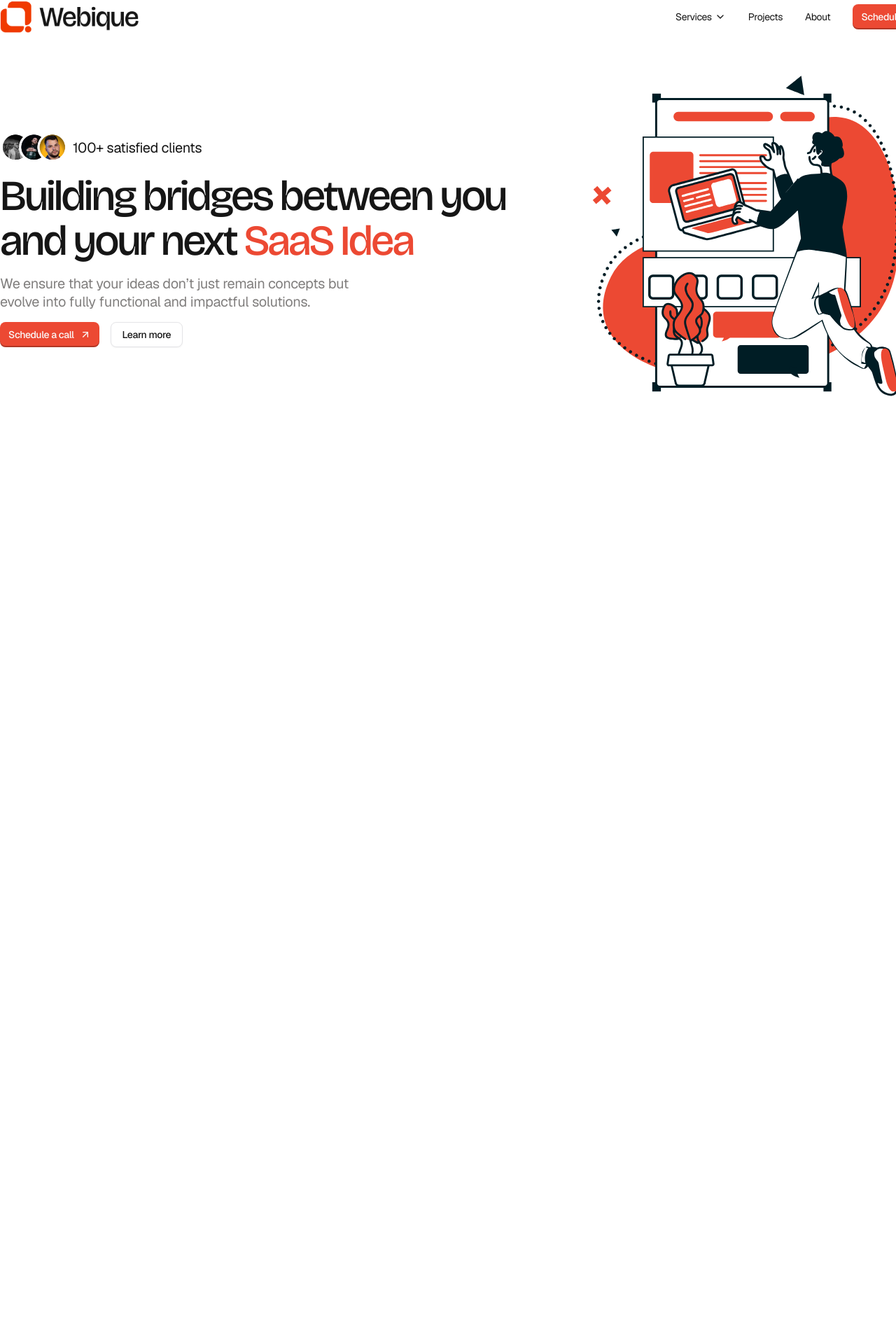
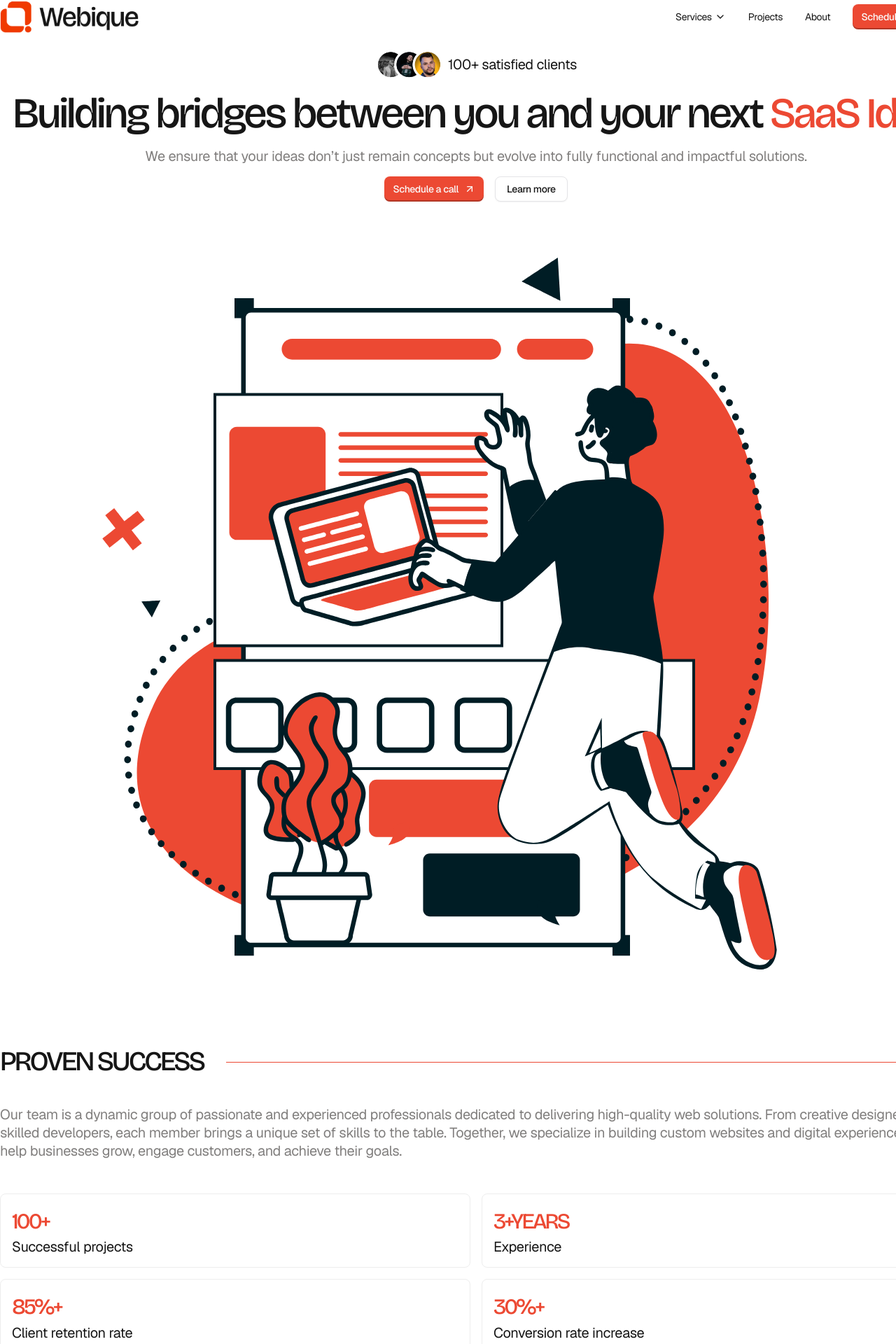
Before and after one commit to Webique-Agency/webique-portfolio, a Next.js app: page / in a window 1280 px wide. Shown: the part 22-1942 px from the top of the page at 70% size. Before the commit the page ends 800 px from the top, so only its background shows below. Built offline with nearby package versions, Linux system fonts and the light colour scheme.

Commit message:
Hero section and Success section
Added the success section and fixed the hero section. Removed Tailwind from classes and set the SCSS

```diff
--- a/app/(homepage)/components/HeroSection.tsx
+++ /dev/null
@@ -1,35 +0,0 @@
-import React from 'react';
-import HeroAnimation from "@/app/(homepage)/components/hero-animation/HeroAnimation";
-import {Button} from "@/components/ui/button";
-import {ArrowUpRight} from "lucide-react";
-
-export default function HeroSection() {
-    return (
-        <div className="flex flex-row items-center justify-between">
-            <div className="flex flex-col gap-4 items-start justify-start flex-3">
-                <div className="flex flex-row gap-2 items-center justify-start w-full">
-                    <img className="w-24" src="client-bubbles.png" alt="Clients"/>
-                    <h6>100+ satisfied clients</h6>
-                </div>
-                <div className="flex flex-col gap-4">
-                    <h1 className="leading-16">Building bridges between you and your next <span
-                        className="primary-color">SaaS Idea</span></h1>
-                    <h6 className="light-text w-8/12">We ensure that your ideas don’t just remain concepts but evolve
-                        into fully functional and impactful solutions.</h6>
-                    <div className="inline-flex flex-row gap-4">
-                        <Button>
-                            Schedule a call
-                            <ArrowUpRight/>
-                        </Button>
-                        <Button variant={"outline"}>
-                            Learn more
-                        </Button>
-                    </div>
-                </div>
-            </div>
-            <div className="animation flex-2">
-                <HeroAnimation/>
-            </div>
-        </div>
-    );
-}
--- /dev/null
+++ b/app/(homepage)/components/hero-section/HeroSection.styles.scss
@@ -0,0 +1,82 @@
+@use "../../../common";
+
+.hero-section-wrapper {
+  display: flex;
+  flex-direction: row;
+  align-items: center;
+  justify-content: center;
+
+  @media (max-width: 1280px) {
+    flex-direction: column;
+  }
+
+  .content {
+    display: flex;
+    flex-direction: column;
+    gap: 1rem;
+    align-items: flex-start;
+    justify-content: flex-start;
+    flex: 3;
+
+    @media (max-width: 1280px) {
+      align-items: center;
+    }
+
+    .client-info {
+      display: flex;
+      flex-direction: row;
+      gap: 0.5rem;
+      align-items: center;
+      justify-content: flex-start;
+      width: 100%;
+
+      @media (max-width: 1280px) {
+        justify-content: center;
+      }
+    }
+
+    .client-image {
+      width: 6rem;
+    }
+
+    .text-content {
+      display: flex;
+      flex-direction: column;
+      gap: 1rem;
+      align-items: flex-start;
+      justify-content: flex-start;
+
+      @media (max-width: 1280px) {
+        align-items: center;
+        text-align: center;
+      }
+
+      h1 {
+        line-height: 4rem;
+      }
+    }
+
+    .primary {
+      color: common.$primary-color;
+    }
+
+    .description {
+      color: common.$light-text;
+      //width: 66.6667%;
+
+      @media (max-width: 1280px) {
+        //width: 83.3333%;
+      }
+    }
+
+    .buttons-wrapper {
+      display: inline-flex;
+      flex-direction: row;
+      gap: 1rem;
+    }
+  }
+
+  .animation {
+    flex: 2;
+  }
+}
--- /dev/null
+++ b/app/(homepage)/components/hero-section/HeroSection.tsx
@@ -0,0 +1,36 @@
+import React from 'react';
+import HeroAnimation from "@/app/(homepage)/components/hero-animation/HeroAnimation";
+import {Button} from "@/components/ui/button";
+import {ArrowUpRight} from "lucide-react";
+import "./HeroSection.styles.scss"
+import Image from "next/image";
+
+export default function HeroSection() {
+    return (
+        <section className="hero-section-wrapper">
+            <div className="content">
+                <div className="client-info">
+                    <Image width={250} height={250} className="client-image" src="client-bubbles.png" alt="Clients"/>
+                    <h6>100+ satisfied clients</h6>
+                </div>
+                <div className="text-content">
+                    <h1>Building bridges between you and your next <span className="primary">SaaS Idea</span></h1>
+                    <h6 className="description">We ensure that your ideas don’t just remain concepts but evolve into
+                        fully functional and impactful solutions.</h6>
+                    <div className="buttons-wrapper">
+                        <Button>
+                            Schedule a call
+                            <ArrowUpRight/>
+                        </Button>
+                        <Button variant={"outline"}>
+                            Learn more
+                        </Button>
+                    </div>
+                </div>
+            </div>
+            <div className="animation">
+                <HeroAnimation/>
+            </div>
+        </section>
+    );
+}
--- /dev/null
+++ b/app/(homepage)/components/success-section/SuccessSection.style.scss
@@ -0,0 +1,37 @@
+@use "../../../common";
+
+.success-description-wrapper {
+  display: flex;
+  flex-direction: row;
+  align-items: flex-start;
+  justify-content: flex-start;
+  gap: 3rem;
+
+  @media (max-width: 1280px) {
+    flex-direction: column;
+  }
+
+  h6 {
+    flex: 1;
+  }
+
+  .success-cards {
+    flex: 1;
+    display: grid;
+    grid-template-columns: repeat(2, 1fr);
+    grid-template-rows: repeat(2, 1fr);
+    gap: 1rem;
+    width: 100%;
+
+    .stat-card {
+      border: 1px solid common.$shade;
+      border-radius: 0.5rem;
+      padding: 1rem;
+      width: 100%;
+      //display: flex;
+      //flex-direction: column;
+      //align-items: flex-start;
+      //justify-content: flex-start;
+    }
+  }
+}
--- /dev/null
+++ b/app/(homepage)/components/success-section/SuccessSection.tsx
@@ -0,0 +1,41 @@
+import React from 'react';
+import "./SuccessSection.style.scss";
+
+export default function SuccessSection() {
+    return (
+        <section>
+            <div className="generic-section-header">
+                <h3>PROVEN SUCCESS</h3>
+                <div className="line"></div>
+            </div>
+
+            <div className="success-description-wrapper">
+                <h6 className="light-text">
+                    Our team is a dynamic group of passionate and experienced professionals dedicated to delivering
+                    high-quality web solutions. From creative designers to skilled developers, each member brings a
+                    unique set of skills to the table. Together, we specialize in building custom websites and digital
+                    experiences that help businesses grow, engage customers, and achieve their goals.
+                </h6>
+
+                <div className="success-cards">
+                    <div className="stat-card">
+                        <h4 className="primary-color">100+</h4>
+                        <h6>Successful projects</h6>
+                    </div>
+                    <div className="stat-card">
+                        <h4 className="primary-color">3+YEARS</h4>
+                        <h6>Experience</h6>
+                    </div>
+                    <div className="stat-card">
+                        <h4 className="primary-color">85%+</h4>
+                        <h6>Client retention rate</h6>
+                    </div>
+                    <div className="stat-card">
+                        <h4 className="primary-color">30%+</h4>
+                        <h6>Conversion rate increase</h6>
+                    </div>
+                </div>
+            </div>
+        </section>
+    );
+}
--- a/app/(homepage)/page.tsx
+++ b/app/(homepage)/page.tsx
@@ -1,9 +1,11 @@
-import HeroSection from "@/app/(homepage)/components/HeroSection";
+import HeroSection from "@/app/(homepage)/components/hero-section/HeroSection";
+import SuccessSection from "@/app/(homepage)/components/success-section/SuccessSection";
 
 export default function Home() {
     return (
         <div>
             <HeroSection/>
+            <SuccessSection />
         </div>
     );
 }
--- a/app/common.scss
+++ b/app/common.scss
@@ -61,3 +61,22 @@ button, h6 {
 .light-text {
   color: $light-text;
 }
+
+.generic-section-header {
+  display: flex;
+  flex-direction: row;
+  align-items: center;
+  justify-content: center;
+  gap: 2rem;
+  margin-bottom: 2rem;
+
+  h3 {
+    white-space: pre;
+  }
+
+  .line {
+    width: 100%;
+    height: 1px;
+    background: $primary-color;
+  }
+}
--- a/app/layout.tsx
+++ b/app/layout.tsx
@@ -24,7 +24,7 @@ export default function RootLayout({children}: Readonly<{
     return (
         <html lang="en">
         <body>
-        <main className="lg:w-[1360px] mx-auto">
+        <main className="lg:w-[1360px] max-[1025px]:px-8 mx-auto">
             <Navbar/>
             {children}
         </main>
```
